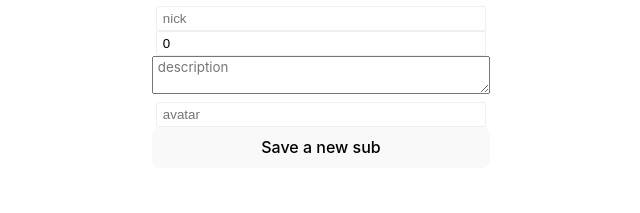
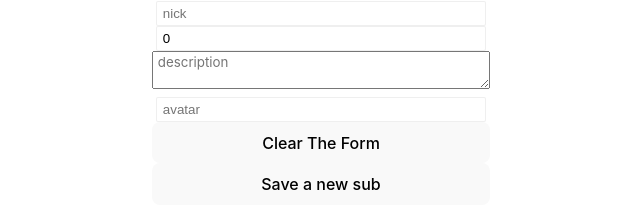
Before and after one commit to patxiarana/react-typescript, a React (Vite) app in the folder react-typescript/: page / in a window 1280 px wide. Shown: the part 596-809 px from the top of the page, without its empty margins (319-959 px from the left). Built offline with nearby package versions, Linux system fonts and the light colour scheme.

Commit message:
limpiando form, simplificando codigo con initial_state en el componente form

```diff
--- a/react-typescript/src/App.tsx
+++ b/react-typescript/src/App.tsx
@@ -1,9 +1,11 @@
 
-import { useEffect, useState } from 'react'
+import { useEffect, useRef, useState } from 'react'
 import List from './components/List'
 import './App.css'
 import Form from './components/Form'
 import { Sub } from './types'
+
+
 const INITIAL_STATE = [
   {
     nick: 'dapelu',
@@ -30,16 +32,21 @@ interface AppState {
 function App() {
   const [subs, setSubs] = useState<AppState['subs']>([])
   const [newSubsNumber, setnewSubsNumber] = useState<AppState['newSubsNumber']>(0)
+const divRef =useRef<HTMLDivElement>(null)
 
   useEffect(() => {
     setSubs(INITIAL_STATE)
   }, [])
 
+  const handlenewsub = (newSub : Sub) : void => {
+    setSubs(subs => [...subs,newSub])
+  }
+
   return (
-    <div className="app">
+    <div className="app" ref={divRef}>
       <h1>Patxi Subs</h1>
       <List subs={subs} />
-      <Form onNewSub={setSubs} />
+      <Form onNewSub={handlenewsub} />
     </div>
   )
 }
--- a/react-typescript/src/components/Form.tsx
+++ b/react-typescript/src/components/Form.tsx
@@ -5,23 +5,28 @@ interface FormState {
 }
 
 interface FormProps {
-    onNewSub: React.Dispatch<React.SetStateAction<Sub[]>>
+    onNewSub: (newSub: Sub) => void
 
 }
+
+const INITIAL_STATE = {
+    nick: '',
+    subMonths: 0,
+    avatar: '',
+    description: '',
+}
+
+
 
 const Form = ({ onNewSub }: FormProps) => {
 
 
-    const [inputValues, setInputValues] = useState<FormState["inputValues"]>({
-        nick: '',
-        subMonths: 0,
-        avatar: '',
-        description: '',
-    })
+    const [inputValues, setInputValues] = useState<FormState["inputValues"]>(INITIAL_STATE)
 
     const handlesubmit = (e: React.FormEvent<HTMLFormElement>) => {
         e.preventDefault()
-        onNewSub(subs => ([...subs, inputValues]))
+        onNewSub(inputValues)
+        handleClear()
     }
 
     const handlechange = (e: React.ChangeEvent<HTMLInputElement | HTMLTextAreaElement>) => {
@@ -29,7 +34,10 @@ const Form = ({ onNewSub }: FormProps) => {
             ...inputValues,
             [e.target.name]: e.target.value
         })
-        //   console.log(setInputValues)
+    }
+
+    const handleClear = () => {
+      setInputValues(INITIAL_STATE)
     }
 
     return (
@@ -39,6 +47,7 @@ const Form = ({ onNewSub }: FormProps) => {
                 <input onChange={handlechange} value={inputValues.subMonths} type="text" name="subMonths" placeholder="subMonths" />
                 <textarea onChange={handlechange} value={inputValues.description} name="description" placeholder="description" />
                 <input onChange={handlechange} value={inputValues.avatar} type="text" name="avatar" placeholder="avatar" />
+                <button onClick={handleClear} type="button">Clear The Form</button>
                 <button type="submit">Save a new sub</button>
             </form>
         </div>
```
